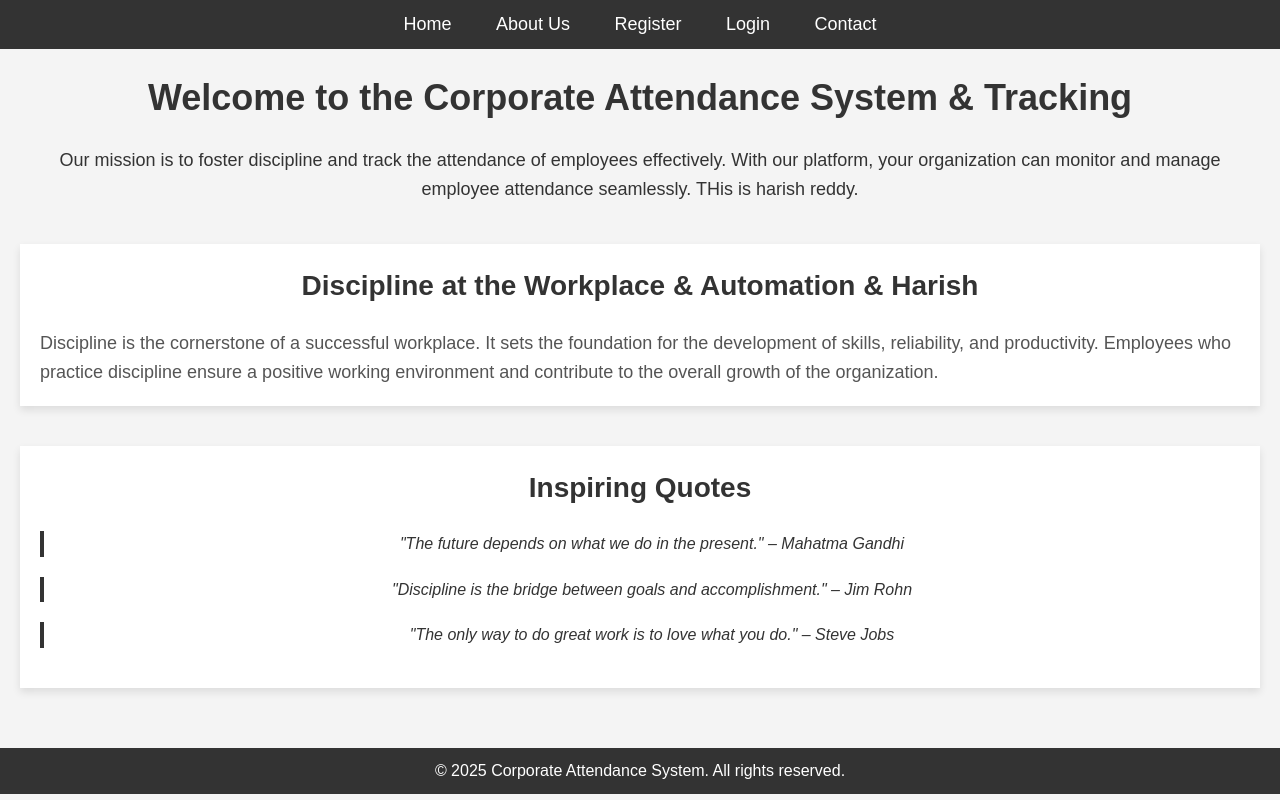
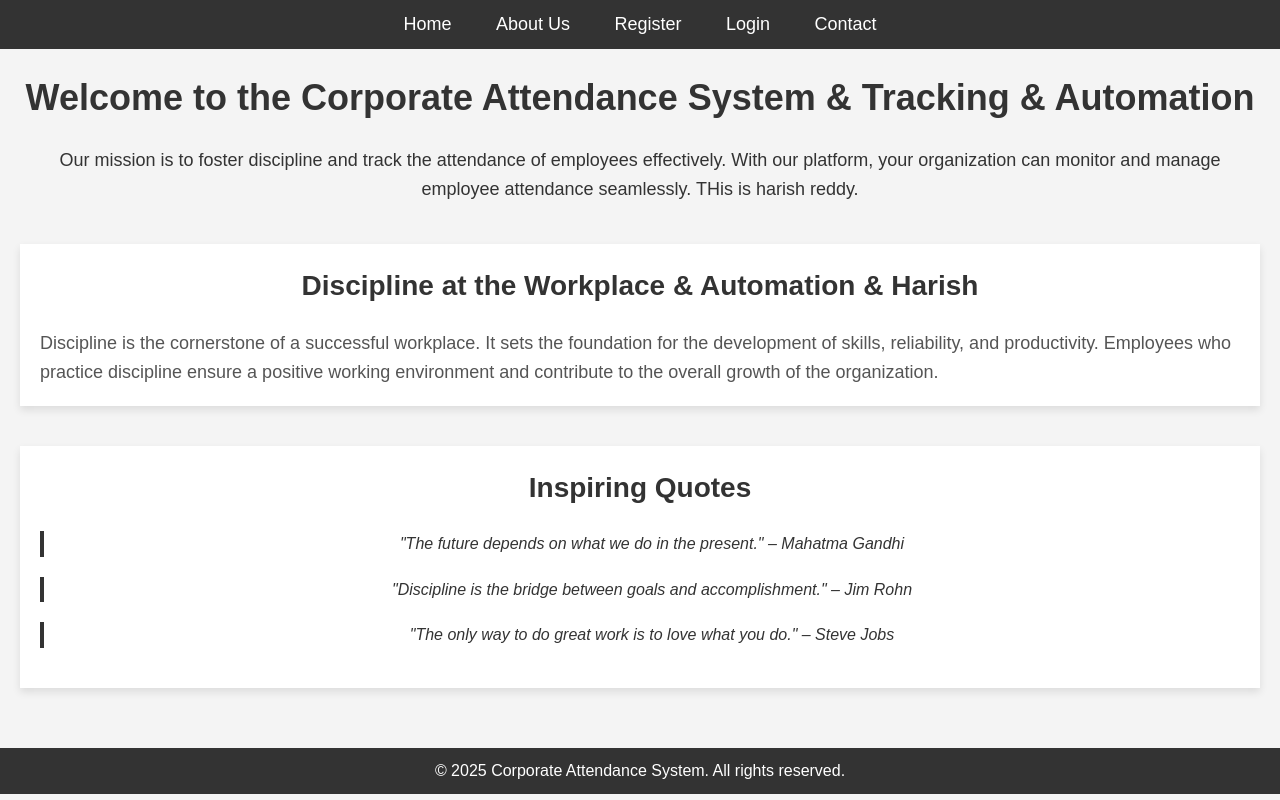
Before and after one commit to harishsuram/Harish-Attendece-App, a plain HTML site: page index.html in a window 1280 px wide. Drawn offline with Linux system fonts and the light colour scheme.

Commit message:
Attendence System

```diff
--- a/index.html
+++ b/index.html
@@ -23,7 +23,9 @@
     <!-- Main Content Section -->
     <main>
       <section class="intro">
-        <h1>Welcome to the Corporate Attendance System & Tracking</h1>
+        <h1>
+          Welcome to the Corporate Attendance System & Tracking & Automation
+        </h1>
         <p>
           Our mission is to foster discipline and track the attendance of
           employees effectively. With our platform, your organization can
```
